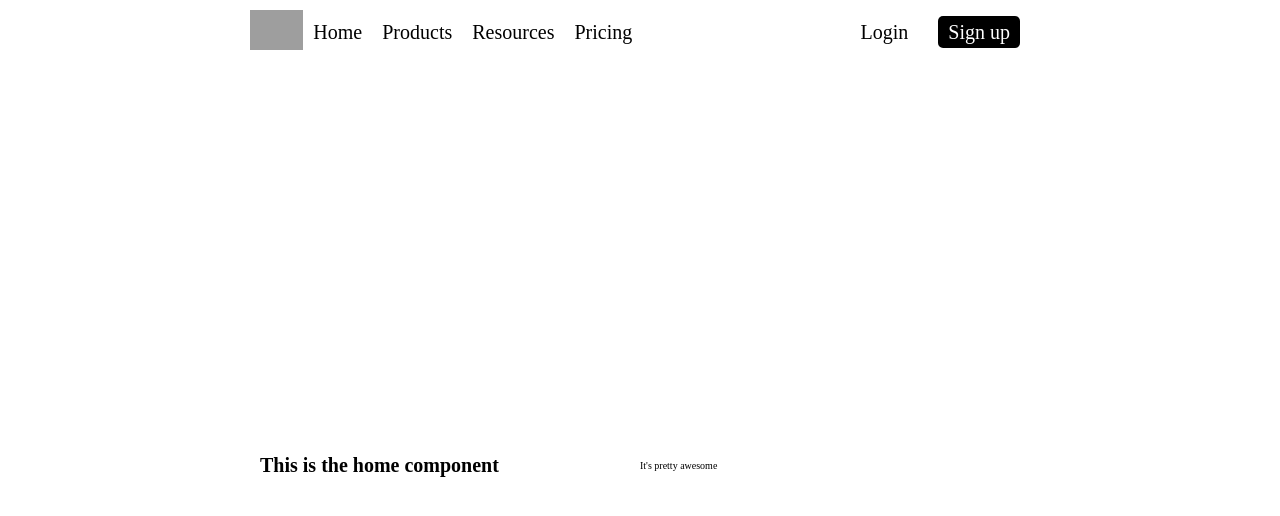
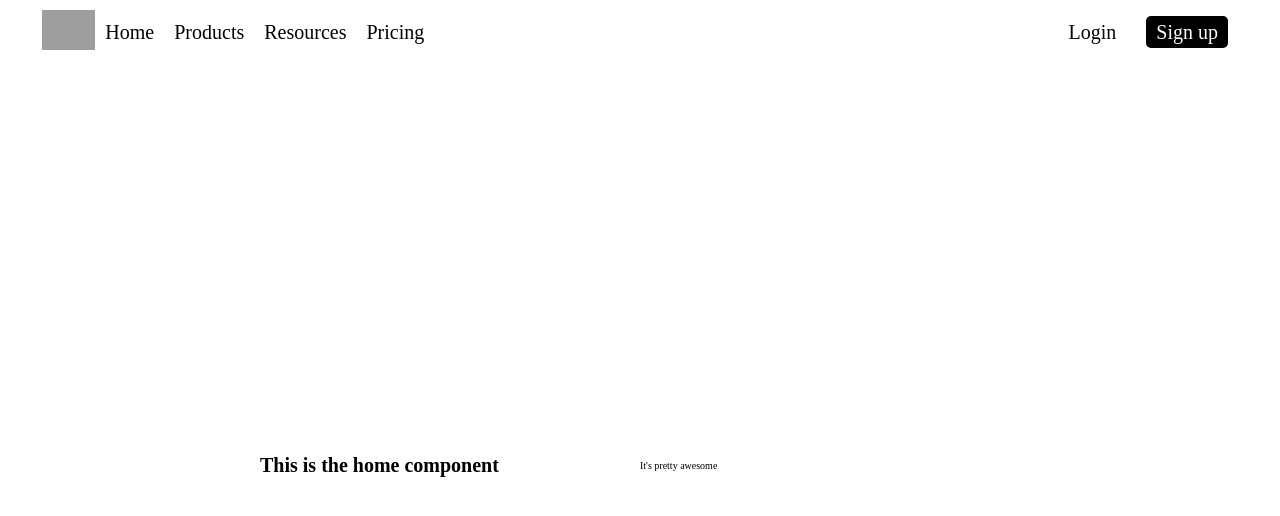
Before and after one commit to grand-rick/blog-template, an Angular app: page / in a window 1280 px wide. Shown: the top 516 px of the page. Built offline with nearby package versions, Linux system fonts and the light colour scheme; grey boxes are pictures that could not be loaded.

Commit message:
[chore]: Rewrote navbar component

```diff
--- a/src/app/components/nav-bar/nav-bar.component.css
+++ b/src/app/components/nav-bar/nav-bar.component.css
@@ -5,8 +5,8 @@
     color: #000;
     padding: 1rem;
     font-size: 2rem;
-    width: 100vw;
-    max-width: 80rem;
+    width: 100%;
+    max-width: 95%;
     margin: 0 auto;
 }
 
```
